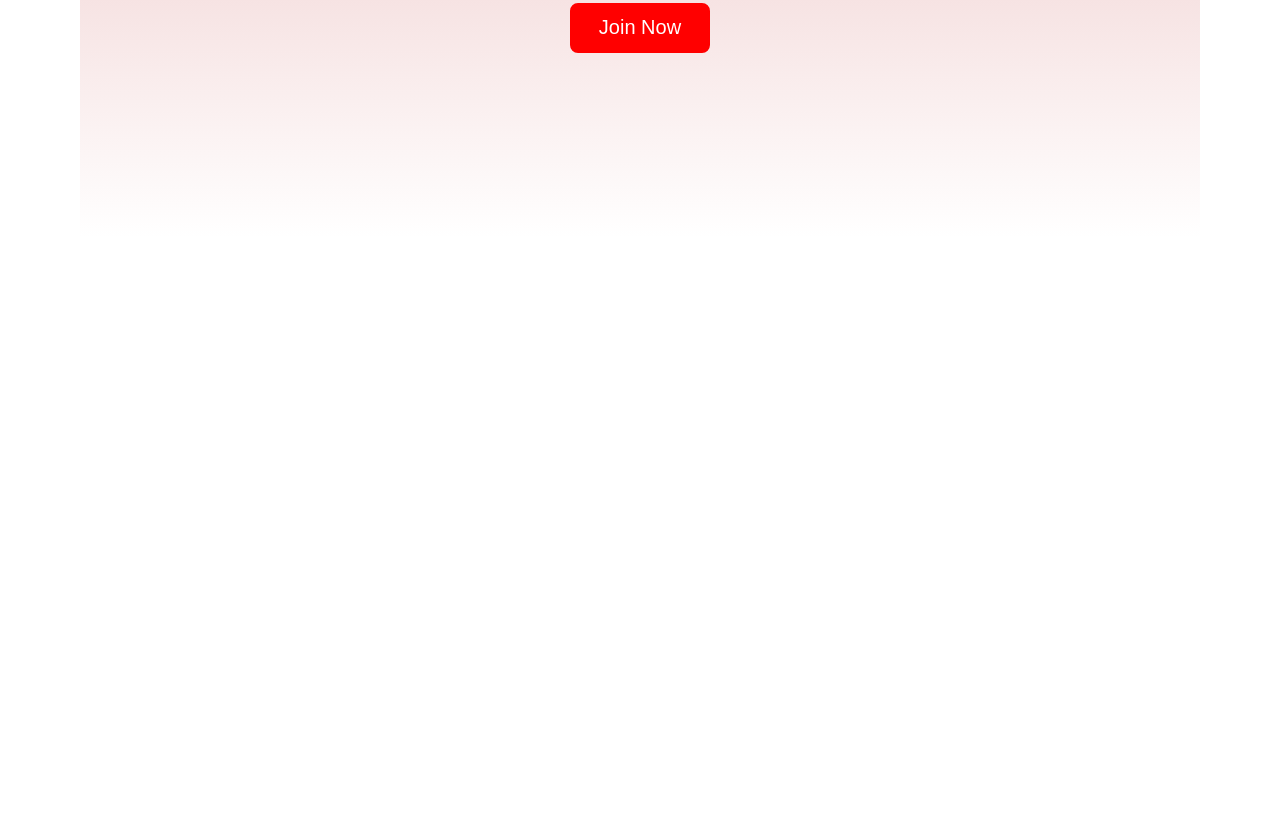
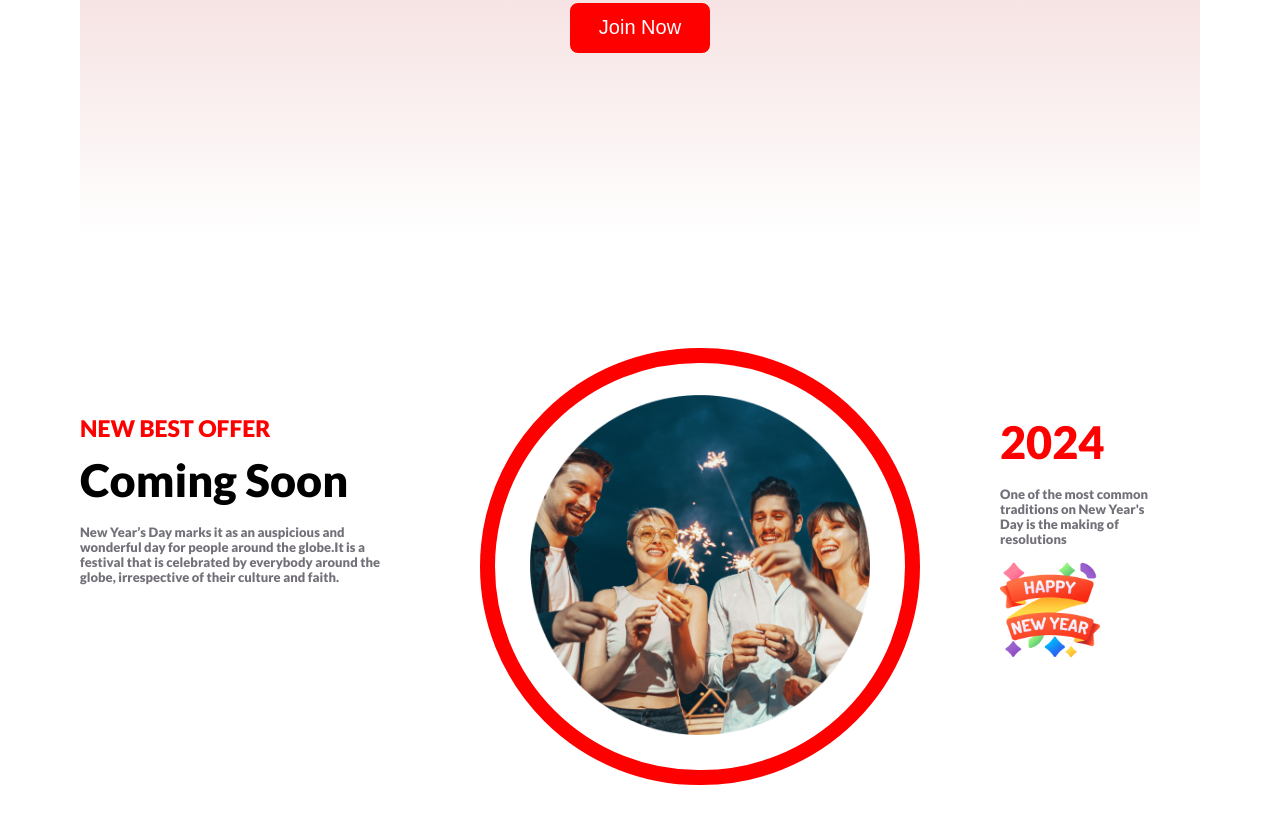
Before and after one commit to jaheda8256/My-First-Portfolio, a plain HTML site: page index.html in a window 1280 px wide. Shown: the part 3013-3836 px from the top of the page. Drawn offline with Linux system fonts and the light colour scheme.

Commit message:
added the project-2

```diff
--- a/index.html
+++ b/index.html
@@ -48,7 +48,6 @@
 
 
         </div>
-
         <div class="primary1">
             <h3 class="primary"> <span class="button">Place:</span> New Park Hotel</h3>
                <h3 class="prymary"> <span class="button">Date: </span> 31 December Night 2023</h3>
@@ -57,6 +56,24 @@
 
         </div>
 
+<div class="development">
+        <div class="door2">
+            <h3 class="time2">NEW BEST OFFER</h3>
+            <h2 class="time3">Coming Soon</h2>
+            <p class="time4">New Year’s Day marks it as an auspicious and wonderful day for people around the globe.It is a festival that is celebrated by everybody around the globe, irrespective of their culture and faith.
+            </p>
+        </div>
+        <div class="developer1">
+            <img class="developer" src="images/Ellipse 1.png" alt="">
+        </div>
+
+        <div class="door">
+             <h2 class="time6">2024</h2>
+             <p class="time7">One of the most common traditions on New Year's Day is the making of resolutions</p>
+             <img class="time8" src="images/Group 96.png" alt="">
+
+            </div>
+        </div>
     </section>
     </main>
     <footer>
--- a/styles/styles.css
+++ b/styles/styles.css
@@ -162,6 +162,84 @@ border-radius: 20px;
     font-size: 20px;
     margin-top: 40px;
 
+}
 
 
+.development{
+    display: flex;
+    justify-content: space-between;
+     width:1120px;
+    height: 460px;
+    margin: auto;
+    margin-top: 100px;
+    line-height: 15px;
+
 }
+.developer1{
+    border-radius: 600px;
+    border: 15px solid #F00;
+    align-items: center;
+    margin-top: 10px;
+    margin-right: 80px;
+    margin-left: 100px;
+    width: 370px;
+    height: 370px;
+    padding-top: 32px;
+    padding-left: 35px;
+    padding-right: 5px   ;
+    padding-bottom: 5px;
+
+}
+.door2{
+    text-align: left;
+    width: 500px;
+    height: 200px;
+
+}
+.time4{
+    color: rgba(7, 2, 17, 0.564);
+    font-size: 13px;
+   weight: 200px;
+    height: 100px;
+
+}
+
+.time7{
+    color: rgba(7, 2, 17, 0.564);
+    font-size: 13px;
+    padding-right:30px;
+}
+.time8{
+    width: 100px;
+    height: 100px;
+  margin-right: 40px;
+}
+.developer{
+
+   width: 340px;
+  height:340px ;
+  margin-right: 220px;
+  padding-right: 100px;
+
+}
+.time2{
+    color: #F00;
+    font-size: 23px;
+    padding-top:60px ;
+}
+.time6{
+    font-size: 45px;
+    color: #F00;
+    padding-top:60px ;
+    padding-right: 30px;
+
+}
+.time3{
+    color: black;
+    font-size: 45px;
+    width: 300px;
+
+}
+/* .door{
+padding-right: 70px;
+} */
```
